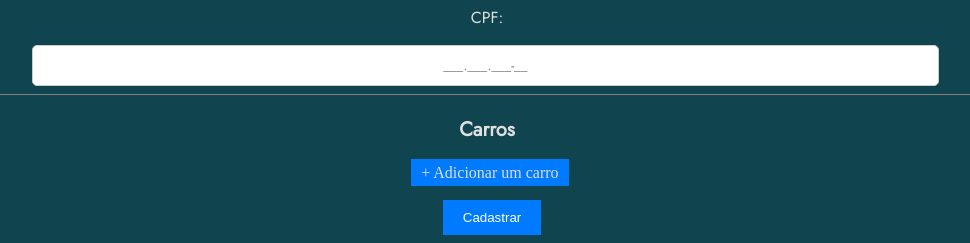
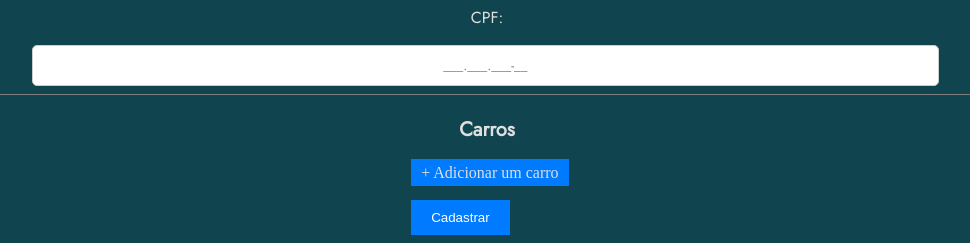
Before and after one commit to daviddexe/projetoMecanica, a Django app: page /clientes/ in a window 1280 px wide. Shown: the part 625-868 px from the top of the page, without its empty margins (153-1123 px from the left). Run offline with Django 4.2, Linux system fonts and the light colour scheme.

Commit message:
estilização

```diff
--- a/templates/static/clientes/css/clientes.css
+++ b/templates/static/clientes/css/clientes.css
@@ -72,6 +72,7 @@ h3 {
     cursor: pointer;
     position: relative;
     left: 44%;
+
 }
 
 .btn-principal {
@@ -81,7 +82,8 @@ h3 {
     border: none;
     cursor: pointer;
     position: relative;
-    left: 46.5%;
+    left: 44%;
+
 }
 
 .formParg{
```
